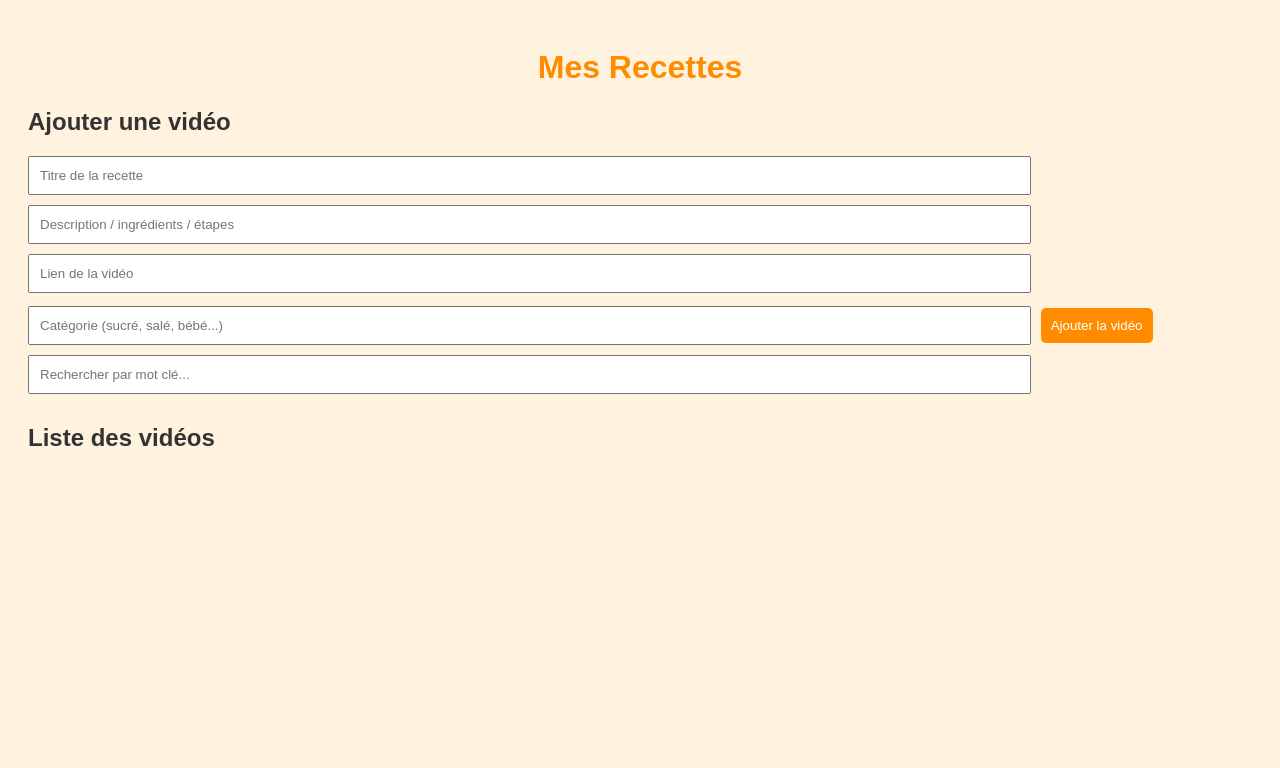
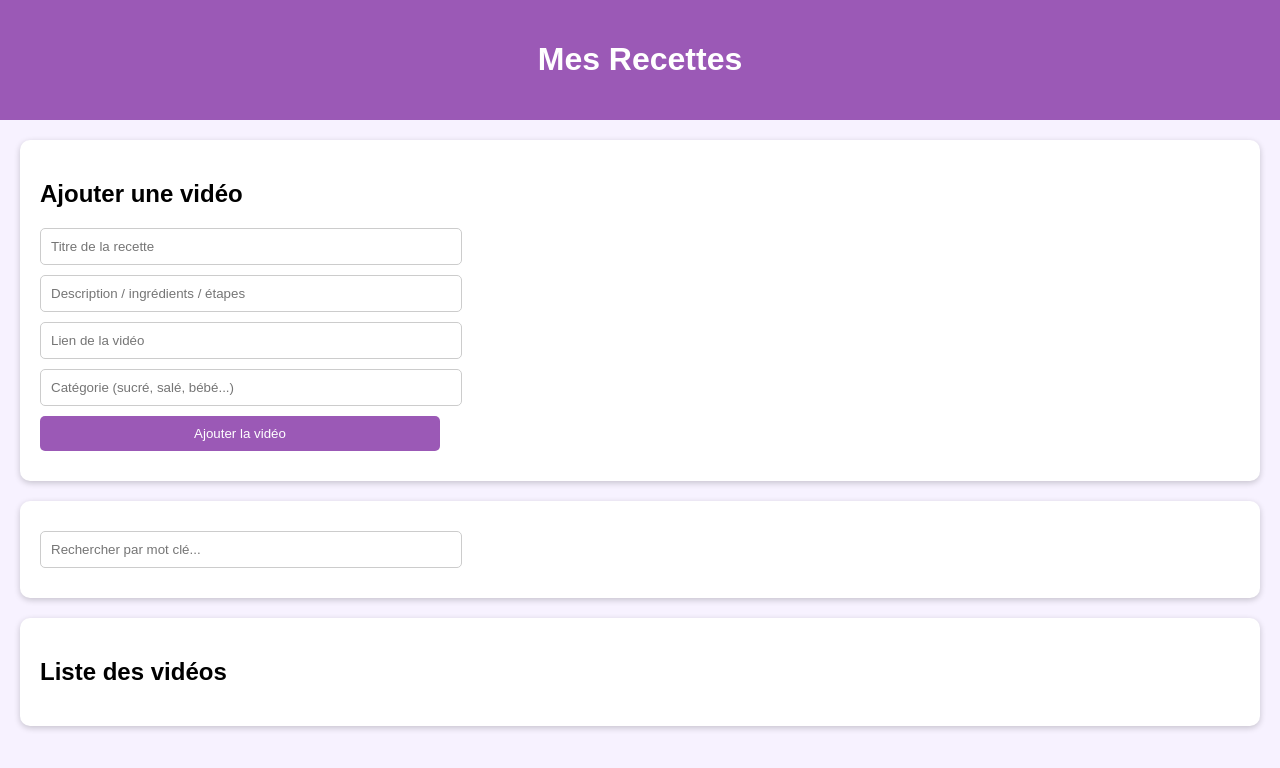
Before and after one commit to meriem-noah/recettes-app, a plain HTML site: page index.html in a window 1280 px wide. Drawn offline with Linux system fonts and the light colour scheme.

Commit message:
Update style.css

```diff
--- a/style.css
+++ b/style.css
@@ -1,6 +1,47 @@
-body { font-family: Arial; background: #fff3e0; color: #333; padding: 20px; }
-h1 { color: #ff8c00; text-align: center; }
-button { background: #ff8c00; color: white; border: none; padding: 10px; margin: 5px; border-radius: 5px; }
-input { padding: 10px; width: 80%; margin-bottom: 10px; }
-ul { list-style: none; padding: 0; }
-li { background: #ffe0b2; margin: 5px 0; padding: 10px; border-radius: 5px; }
+body {
+  font-family: Arial, sans-serif;
+  background: #f7f2ff;
+  margin: 0;
+  padding: 0;
+}
+
+header {
+  background: #9b59b6;
+  color: white;
+  padding: 20px;
+  text-align: center;
+}
+
+section {
+  margin: 20px;
+  padding: 20px;
+  background: white;
+  border-radius: 10px;
+  box-shadow: 0 2px 6px rgba(0,0,0,0.2);
+}
+
+input, button {
+  display: block;
+  margin: 10px 0;
+  padding: 10px;
+  width: 100%;
+  max-width: 400px;
+  border-radius: 5px;
+  border: 1px solid #ccc;
+}
+
+button {
+  background: #9b59b6;
+  color: white;
+  border: none;
+  cursor: pointer;
+}
+
+button:hover {
+  background: #8e44ad;
+}
+
+.video-item {
+  border-bottom: 1px solid #ccc;
+  padding: 10px 0;
+}
```
